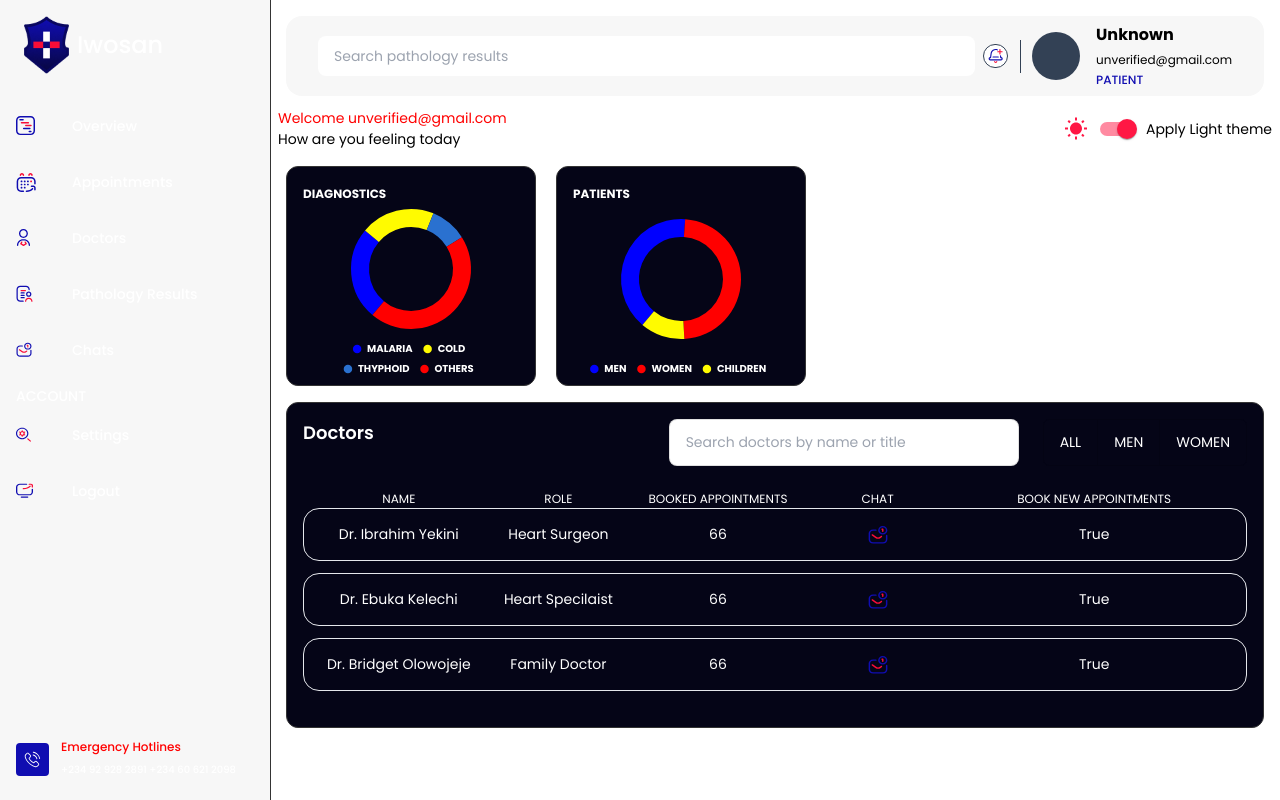
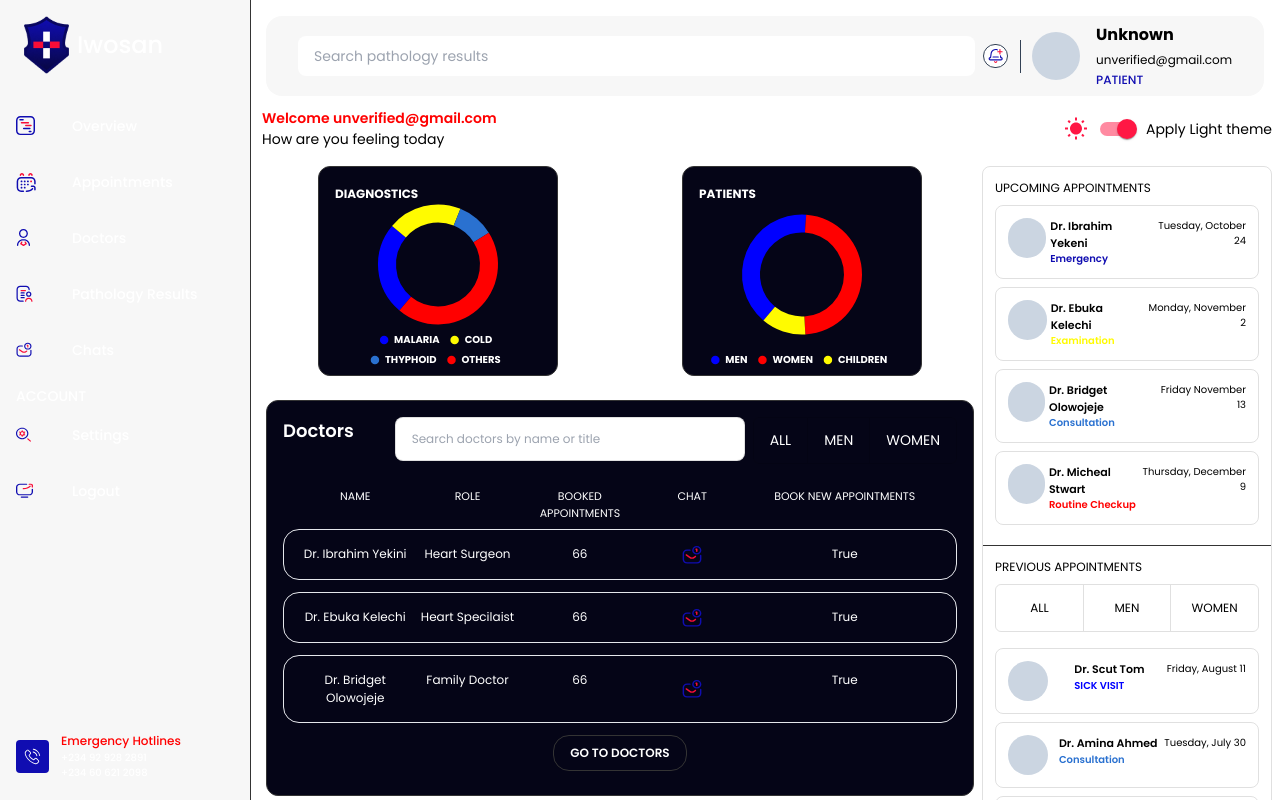
Before and after one commit to MaywedaDev/tractrac_health_app, a React (Vite) app: page /dashboard in a window 1280 px wide. Shown: the top 800 px of the page. Built offline with nearby package versions, Linux system fonts and the light colour scheme.

Commit message:
Updated Code

```diff
--- /dev/null
+++ b/src/components/Appointments/Bar.jsx
@@ -0,0 +1,54 @@
+import Section from "./Section";
+
+
+const upcoming =  [
+    {name: "Dr. Ibrahim Yekeni", date: "Tuesday, October 24", color: "#100DB1", type: "Emergency"},
+    {name: "Dr. Ebuka Kelechi", date: "Monday, November 2", color: '#FFFB00', type: "Examination"},
+    {name: "Dr. Bridget Olowojeje", date: "Friday November 13", color: "#2a71d0", type: "Consultation" },
+    {name: "Dr. Micheal Stwart", date: "Thursday, December 9", color: "#ff0000", type: "Routine Checkup"}
+]
+
+const prev = [
+    {name: "Dr. Scut Tom", date: "Friday, August 11", color: "#0000ff", type: "SICK VISIT"},
+    {name: "Dr. Amina Ahmed", date: "Tuesday, July 30", color: '#2a71d0', type: "Consultation"},
+    {name: "Dr. Ibrahim Yekeni", date: "Wednesday, July 10", color: "#FFFB00", type: "Examination" },
+    {name: "Dr. Barnabas Paul", date: "Monday, June 14", color: "#100DB1", type: "Emergency"}
+]
+
+const Bar = () => {
+    return (
+        <div style={{minWidth: 290}} className="rounded-lg border hidden lg:block  dark:border-borderDark border-borderLight">
+        <Section title="Upcoming appointments">
+
+               {upcoming.map((item, i) => (<Tile key={i} {...item}/>) )}
+        </Section>
+
+        <Section title="Previous appointments">
+            <div>
+                <div className="flex rounded-md mb-4 border h-12 dark:border-borderDark border-borderLight overflow-hidden">
+                    <button className="hover:bg-[#ff0000] h-full w-full px-4 uppercase">All</button>
+                    <button className="hover:bg-[#ff0000] border w-full border-y-0 dark:border-x-borderDark border-x-borderLight h-full px-4 uppercase">Men</button>
+                    <button className="hover:bg-[#ff0000] h-full w-full px-4 uppercase">Women</button>
+                </div>
+                {prev.map((item, i) => <Tile key={i} {...item}/>)}
+            </div>
+        </Section>
+    </div> );
+}
+
+const Tile = ({name, type, color, date}) => {
+    return (<div className="flex mb-2 rounded-lg justify-between border p-3 text-[10px] dark:border-borderDark border-borderLight">
+    <div className="flex justify-between w-full">
+        <div style={{minWidth: "2.5em"}} className="rounded-full h-10 w-10 mr-1 dark:bg-slate-700 bg-slate-300"></div>
+        <div>
+            <p className="text-[11px] font-semibold">{name}</p>
+            <p className="font-semibold" style={{color: color}}>{type}</p>
+        </div>
+        <div>
+            <p className="text-right">{date}</p>
+        </div>
+    </div>
+   </div>)
+}
+
+export default Bar;
--- /dev/null
+++ b/src/components/Appointments/Section.jsx
@@ -0,0 +1,14 @@
+import { Divider } from "@mui/material";
+
+const Section = ({title, children}) => {
+    return (<>
+        <div className="p-3 dark:text-white text-[12px]">
+            <p className="mb-2 uppercase">{title}</p>
+            {children}
+        </div>
+        <Divider />
+    </>
+     );
+}
+
+export default Section;
--- a/src/components/DoctorsBar.jsx
+++ b/src/components/DoctorsBar.jsx
@@ -12,17 +12,22 @@ const DoctorBar = () => {
     return ( <Box>
             <Card variant="outlined" sx={{borderRadius: 3}}>
                 <CardContent>
-                    <Box sx={{display: 'flex',gap: 3, mb: 3}}>
+                    <Box sx={{display: 'flex',gap: 1, mb: 3, flexWrap: 'wrap', justifyContent: "flex-end"}}>
                         <Typography variant="h6" fontSize={18} sx={{textTransform: 'capitalize', mr: 'auto'}}>Doctors</Typography>
-                        <input type="text" placeholder="Search doctors by name or title" className="rounded-lg border dark:border-borderDark border-borderLight dark:bg-dark-accent h-full py-3 px-4 w-full max-w-[350px] text-[14px]" />
-                        <div className="rounded-md border dark:border-borderDark border-borderLight overflow-hidden">
+                        <input type="text" placeholder="Search doctors by name or title" className="text-[12px] rounded-lg border dark:border-borderDark border-borderLight dark:bg-dark-accent h-full py-3 px-4 w-full shrink-[3] max-w-[350px]" />
+                        <div className="rounded-md border dark:border-borderDark border-borderLight overflow-hidden h-[47px] min-w-[fit-content]">
                             <button className="hover:bg-[#ff0000] h-full px-4 uppercase">All</button>
                             <button className="hover:bg-[#ff0000] border border-y-0 dark:border-x-borderDark border-x-borderLight h-full px-4 uppercase">Men</button>
                             <button className="hover:bg-[#ff0000] h-full px-4 uppercase">Women</button>
                         </div>
                     </Box>
-                    <TableData />
+                    <div className="max-w-full overflow-scroll">
+                        <TableData />
+                    </div>
 
+                    <div className="flex justify-center w-full">
+                        <button className="font-semibold rounded-2xl px-4 uppercase border border-borderDark dark:border-white py-2 text-[12px]">Go to doctors</button>
+                    </div>
                 </CardContent>
             </Card>
         </Box> );
@@ -31,9 +36,9 @@ const DoctorBar = () => {
 const TableData = () => {
 
     return (
-        <div className="w-full">
-            <div>
-                <ul className="w-full text-[12px] grid grid-cols-[repeat(4,_1fr)_30%] px-4 text-center">
+        <div className="w-full text-[12px] min-w-[720px] md:min-w-full">
+            <div className="mb-2">
+                <ul className="w-full text-[11px] grid grid-cols-[repeat(4,_1fr)_30%] px-4 text-center">
                     <li className="uppercase grow">Name</li>
                     <li className="uppercase grow">Role</li>
                     <li className="uppercase grow">Booked Appointments</li>
--- a/src/components/Layout.jsx
+++ b/src/components/Layout.jsx
@@ -18,14 +18,14 @@ const Layout = ({children}) => {
 
 
     return (
-        <div className="flex dark:bg-dark-accent min-h-screen">
+        <div className="flex dark:bg-dark-accent min-h-screen pb-4">
             <SideNav />
             <div className="min-h-full w-full flex flex-col">
                 <SearchBar />
                 <div className="flex flex-col px-2 w-full text-[14px] h-full">
                     <div className="flex justify-between mb-4">
-                        <div>
-                            <p className="text-[#ff0000]">Welcome {user.name == 'Unknown' ? user.email : user.name}</p>
+                        <div className="mx-1">
+                            <p className="text-[#ff0000] font-semibold">Welcome {user.name == 'Unknown' ? user.email : user.name}</p>
                             <span className="dark:text-white">How are you feeling today</span>
                         </div>
                         <div className="flex items-center">
--- a/src/components/SearchBar.jsx
+++ b/src/components/SearchBar.jsx
@@ -7,7 +7,8 @@ const SearchBar = () => {
     const user = useContext(userContext)
 
 
-    return ( <div className="items-center m-4 mb-3 p-5 rounded-2xl bg-paper dark:bg-[#0C0C35] h-[80px] flex">
+
+    return ( <div className="searchbar items-center m-4 mb-3 p-5 rounded-2xl bg-paper dark:bg-[#0C0C35] h-[80px] flex">
         <div className="flex items-center w-full h-full px-3 gap-2">
             <input className="w-full rounded-lg h-full py-3 px-4 text-[14px]" type="text" placeholder='Search pathology results'/>
             <div className='border-slate-700 border bg-white p-1 rounded-full'>
@@ -16,8 +17,8 @@ const SearchBar = () => {
 
         </div>
         <div className="flex px-3 items-center gap-x-4 before:h-[50%] before:w-px before:absolute relative before:left-0 before:bg-slate-700">
-            <div className="h-12 w-12 bg-slate-700 rounded-[50%]"></div>
-            <div>
+            <div className="h-12 w-12 dark:bg-slate-700 bg-slate-300 rounded-[50%]"></div>
+            <div className='hidden md:block'>
                 <h6 className="dark:text-white whitespace-nowrap font-bold">{user.name}</h6>
                 <span className='text-[12px] font-normal dark:text-white'>{user.email}</span>
                 <p className=" text-[12px] uppercase text-primary dark:text-white font-medium">Patient</p>
--- a/src/components/SideNav.jsx
+++ b/src/components/SideNav.jsx
@@ -7,7 +7,7 @@ import { Link } from 'react-router-dom';
 import userThemeContext from "../stores/userThemeContext";
 import { useContext, useState } from "react";
 // import { makeStyles } from "@mui/material";
-const drawerWidth = 270
+const drawerWidth = 250
 
 
 const container = window !== undefined ? () => window.document.body : undefined;
@@ -28,7 +28,7 @@ const SideNav = () => {
             '@media screen and (minWidth: 900px)': {
                 display: 'none'
             }
-        }} onClick={handleDrawerToggle} className="h-12 w-12 flex justify-center items-center bg-paper mt-6 ml-4 dark:bg-dark-purple rounded-md">
+        }} onClick={handleDrawerToggle} className="h-12 w-12 flex justify-center items-center bg-paper mt-6 ml-4 dark:bg-dark-purple rounded-md absolute">
             <img  src={ icons.expandLight } alt="" />
 
         </div>
@@ -103,7 +103,8 @@ const drawer = (<div className="dark:bg-dark-purple bg-paper">
                     </ListItemIcon>
                     <ListItemText >
                         <p  className="text-[#ff0000] text-[12px]">Emergency Hotlines</p>
-                        <span className="text-[10px]">+234 92 928 2891  +234 60 621 2098</span>
+                        <p className="text-[10px]">+234 92 928 2891</p>
+                        <p className="text-[10px]"> +234 60 621 2098</p>
                     </ListItemText>
                 </ListItemButton>
             </List>
--- a/src/components/StatCharts.jsx
+++ b/src/components/StatCharts.jsx
@@ -5,29 +5,9 @@ import { illnessData } from '../utils/data'
 import { patientData } from "../utils/data";
 import { Card, CardContent, CardHeader, Typography } from "@mui/material";
 import { Pie, Doughnut } from "react-chartjs-2";
+import userThemeContext from "../stores/userThemeContext";
+import { useContext } from "react";
 
-const options = {
-  plugins: {
-    legend: {
-      labels: {
-        pointStyle: 'circle',
-        usePointStyle: true,
-        boxHeight: 6,
-        color: '#ffffff',
-        font: {
-          size: 10,
-          lineHeight: 0.8,
-          weight: 'bold',
-          family: 'Poppins'
-        }
-      },
-      position: 'bottom'
-    }
-  },
-  responsive: true,
-  aspectRatio: 1.2,
-  rotation: 220
-}
 
 const pallette = {
   borderColor: "none",
@@ -39,7 +19,7 @@ const pallette = {
 
 Chart.register(CategoryScale);
 
-const CardStyles = {width: 250 , height: 220, borderRadius: 3}
+const CardStyles = {width: 240 , height: 210, borderRadius: 3, mx: "auto"}
 
 const StatCharts = () => {
     const [chartData, setChartData] = useState({
@@ -59,7 +39,34 @@ const StatCharts = () => {
         ]
       });
 
-    return ( <div className="flex flex-wrap gap-x-5">
+      const userTheme = useContext(userThemeContext)
+
+      const options = {
+        plugins: {
+          legend: {
+            labels: {
+              pointStyle: 'circle',
+              usePointStyle: true,
+              boxHeight: 6,
+              color: userTheme.theme ? "#ffffff" : "#000000",
+              font: {
+                size: 10,
+                lineHeight: 0.8,
+                weight: 'bold',
+                family: 'Poppins'
+              }
+            },
+            position: 'bottom'
+          }
+        },
+        responsive: true,
+        aspectRatio: 1.2,
+        rotation: 220
+      }
+
+
+
+    return ( <div className="flex flex-wrap gap-5">
             <Card sx={CardStyles} color="primary" variant="outlined">
                 <CardContent >
                    <Typography fontSize={12} fontWeight={'bold'} variant="p" textTransform={'uppercase'} >Diagnostics</Typography>
--- a/src/index.css
+++ b/src/index.css
@@ -11,4 +11,16 @@
 }
 body{
   font-family: Poppins, sans-serif;
+  scroll-behavior: smooth;
+  scrollbar-width: none;
 }
+
+*::-webkit-scrollbar{
+  display: none;
+}
+
+@media screen and (max-width: 900px) {
+  .searchbar{
+    margin-left: 80px !important;
+  }
+}
--- a/src/pages/Dashboard.jsx
+++ b/src/pages/Dashboard.jsx
@@ -5,15 +5,22 @@ import userThemeContext from "../stores/userThemeContext";
 import StatCharts from "../components/StatCharts";
 import { useContext } from "react";
 import DoctorBar from "../components/DoctorsBar";
+import AppointmentsBar from '../components/Appointments/Bar'
 const Dashboard = () => {
     const user = useContext(userThemeContext)
     return (
         <Layout>
-            <div className="px-2 w-full h-full flex flex-col gap-4">
-                <StatCharts />
-                {/* <img className="w-full h-full" src={user.theme ? darkAsset : asset} alt="" /> */}
-                <DoctorBar />
+            <div className="flex">
+
+                <div className="px-2 w-full h-full flex flex-col gap-y-6">
+                    <StatCharts />
+                    {/* <img className="w-full h-full" src={user.theme ? darkAsset : asset} alt="" /> */}
+                    <DoctorBar />
+                </div>
+
+                <AppointmentsBar />
             </div>
+
 
         </Layout>
     );
```
